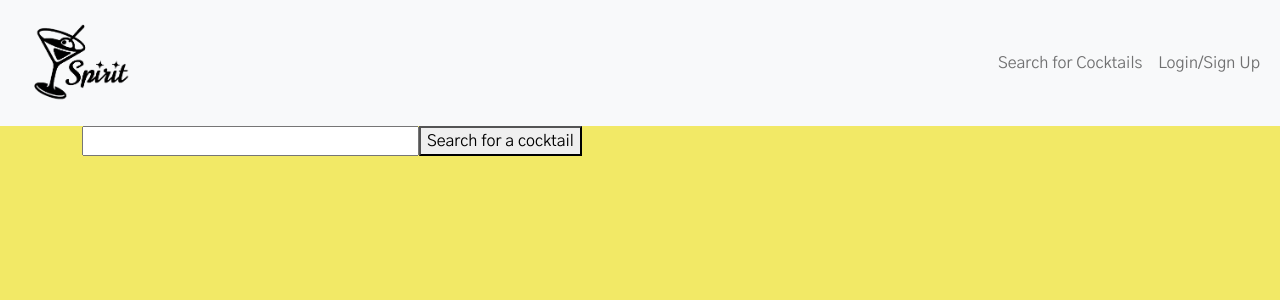
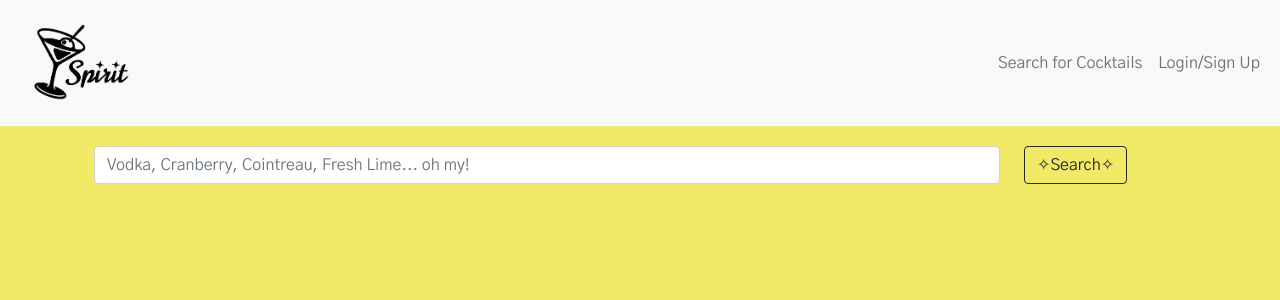
Before and after one commit to giovannaruggio/spirit, a React (Create React App) app in the folder client/: page /search in a window 1280 px wide. Shown: the top 300 px of the page. Built offline with nearby package versions, Linux system fonts and the light colour scheme.

Commit message:
Style search page

```diff
--- a/client/src/pages/searchCocktails.js
+++ b/client/src/pages/searchCocktails.js
@@ -1,27 +1,35 @@
-import * as React from 'react';
-import { useMutation } from '@apollo/client';
-import ImageList from '@mui/material/ImageList';
-import ImageListItem from '@mui/material/ImageListItem';
-import { getCocktailsNameSearch } from '../utils/API';
-import { ADD_COCKTAIL } from '../utils/mutations';
+import * as React from "react";
+import { useMutation } from "@apollo/client";
+import ImageList from "@mui/material/ImageList";
+import ImageListItem from "@mui/material/ImageListItem";
+import { getCocktailsNameSearch } from "../utils/API";
+import { ADD_COCKTAIL } from "../utils/mutations";
+
+import {
+  Button,
+  FormControl,
+  Container,
+  Col,
+  Row,
+  Form,
+} from "react-bootstrap";
 
 export default function SearchCocktail() {
-
   const [itemData, setItemData] = React.useState([]);
-  const [searchTerm, setSearchTerm] = React.useState('');
+  const [searchTerm, setSearchTerm] = React.useState("");
 
   const [addCocktail] = useMutation(ADD_COCKTAIL);
 
   const handleInputChange = (e) => {
     const { value } = e.target;
     return setSearchTerm(value);
-  }
+  };
 
   const searchCocktailDB = async (event) => {
     event.preventDefault();
     // search cocktailDB
     const results = await getCocktailsNameSearch(searchTerm);
-    const newItemData = await results.drinks.map(drink => {
+    const newItemData = await results.drinks.map((drink) => {
       // combigning the ingredients/measures into one array for the newDrink object
       const ingredients = [];
       for (let i = 1; i < 16; i++) {
@@ -31,12 +39,12 @@ export default function SearchCocktail() {
           break;
         }
         if (measureName === null) {
-          measureName = '';
+          measureName = "";
         }
         const newIngredient = {
           ingredient: ingrName,
           measure: measureName,
-        }
+        };
         ingredients.push(newIngredient);
       }
 
@@ -44,38 +52,105 @@ export default function SearchCocktail() {
       const newDrink = {
         name: drink.strDrink,
         img: drink.strDrinkThumb,
-        isAlcoholic: drink.strAlcoholic === 'Alcoholic' ? true : false,
+        isAlcoholic: drink.strAlcoholic === "Alcoholic" ? true : false,
         instructions: drink.strInstructions,
         ingredients,
-      }
+      };
       return newDrink;
     });
     setItemData(newItemData);
-  }
+  };
 
   const saveToDB = async (event) => {
     const drinkIndex = event.target.dataset.drink;
     const drink = itemData[drinkIndex];
     // Save drink to the database
-    let newCocktail = await addCocktail({ variables: { name: drink.name, instructions: drink.instructions, image: drink.img, isAlcoholic: drink.isAlcoholic, ingredients: drink.ingredients } });
+    let newCocktail = await addCocktail({
+      variables: {
+        name: drink.name,
+        instructions: drink.instructions,
+        image: drink.img,
+        isAlcoholic: drink.isAlcoholic,
+        ingredients: drink.ingredients,
+      },
+    });
     console.log(newCocktail);
     // Save that drink to the user's list of cocktails
-
-  }
+  };
 
   return (
     <>
-      <form>
-        <input value={searchTerm} name="searchTerm" onChange={handleInputChange} type="text"></input>
-        <button type="button" onClick={searchCocktailDB}>
-          Search for a cocktail
-        </button>
-      </form>
-      <ImageList sx={{ width: 500, height: 450 }} cols={3} rowHeight={164}>
+      <style type="text/css">
+        {`
+    .form-control {
+      width: 100%;
+      margin-top: 20px;
+    }
+
+    #search {
+      margin-top: 20px;
+    }
+    .MuiImageListItem-img {
+      border-radius: 25px;
+    }
+    #imgC {
+      padding: 10px;
+    }
+    .center {
+      text-align: center;
+    }
+    `}
+      </style>
+      <Container>
+        <Form>
+          <Form.Group>
+            <Row>
+              <Col sm={10}>
+                <FormControl
+                  placeholder="Vodka, Cranberry, Cointreau, Fresh Lime... oh my!"
+                  aria-label="Cocktail"
+                  aria-describedby="basic-addon1"
+                  value={searchTerm}
+                  name="searchTerm"
+                  onChange={handleInputChange}
+                  type="text"
+                />
+              </Col>
+              <Col sm={2}>
+                <Button
+                  id="search"
+                  variant="outline-dark"
+                  type="button"
+                  onClick={searchCocktailDB}
+                >
+                  ✧Search✧
+                </Button>
+              </Col>
+            </Row>
+          </Form.Group>
+        </Form>
+        <ImageList
+          sx={{ width: "80%", height: 1200, padding: "20px" }}
+          cols={3}
+          rowHeight={164}
+          className="list"
+        >
           {itemData.map((item, index) => (
             <div key={item.img}>
-            <button type="button" onClick={saveToDB} data-drink={index}>{item.name}</button>
-            <ImageListItem>
+              {/* <button type="button" onClick={saveToDB} data-drink={index}>
+                {item.name}
+              </button> */}
+              <Row className="center">
+              <Button
+                variant="outline-dark"
+                type="button"
+                onClick={saveToDB}
+                data-drink={index}
+              >
+                ✧{item.name}✧
+              </Button>
+              </Row>
+              <ImageListItem id="imgC">
                 <img
                   src={`${item.img}?w=164&h=164&fit=crop&auto=format`}
                   srcSet={`${item.img}?w=164&h=164&fit=crop&auto=format&dpr=2 2x`}
@@ -86,6 +161,7 @@ export default function SearchCocktail() {
             </div>
           ))}
         </ImageList>
+      </Container>
     </>
   );
 }
```
Lines whose indentation alone changed are shown as unchanged.
